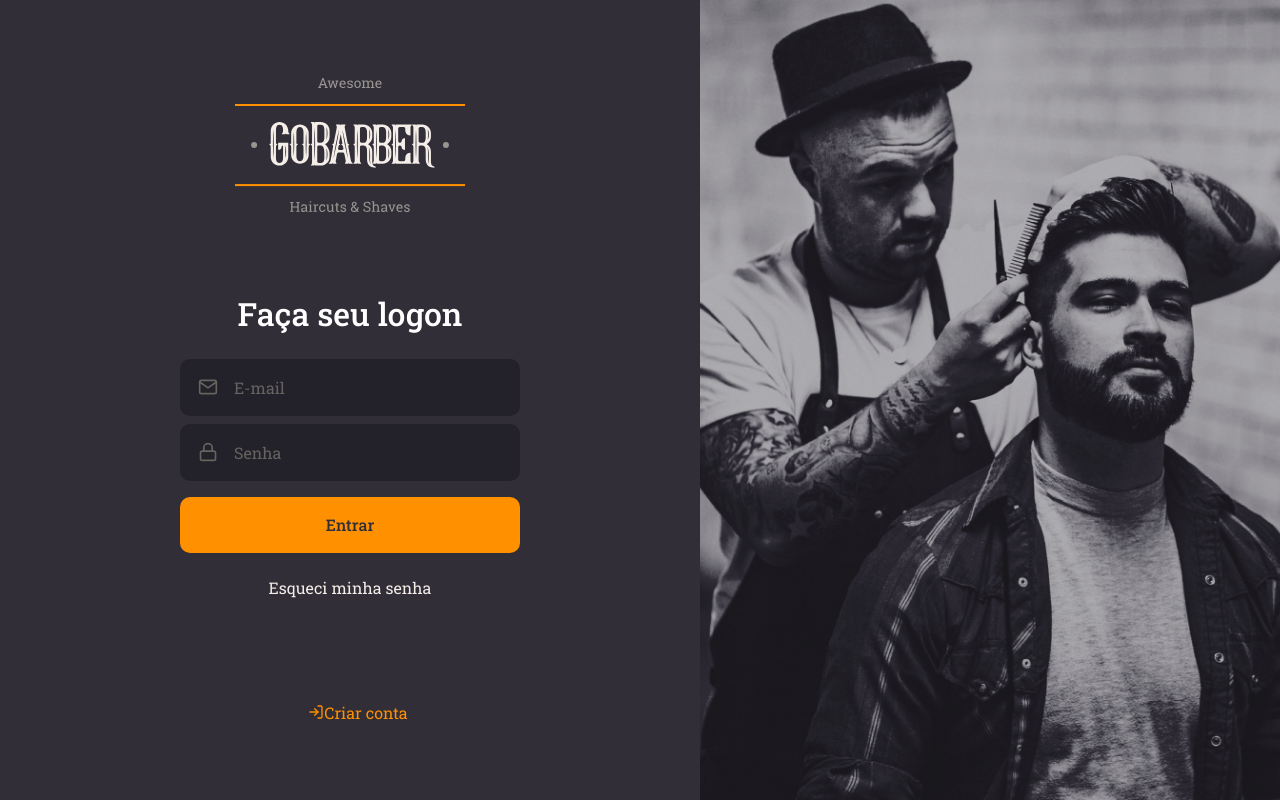
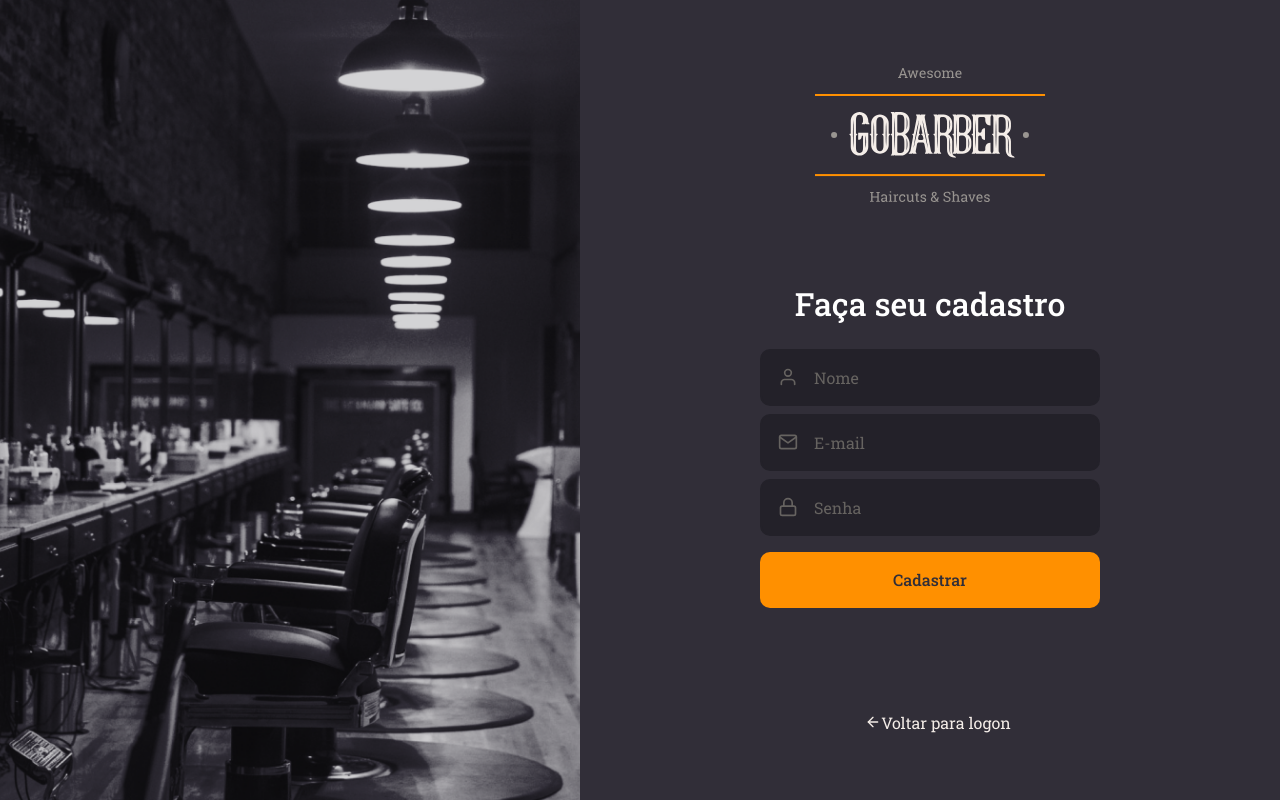
Before and after one commit to leodeomedesse/newGoBarber-reactjs, a React (Create React App) app: page / in a window 1280 px wide. Built offline with nearby package versions, Linux system fonts and the light colour scheme.

Commit message:
adicionada tela de signUp

```diff
--- a/src/App.tsx
+++ b/src/App.tsx
@@ -1,11 +1,12 @@
 import React from 'react';
 
-import SignIn from './pages/SignIn';
+// import SignIn from './pages/SignIn';
+import SignUp from './pages/SignUp';
 import GlobalStyle from './styles/global';
 
 const App: React.FC = () => (
   <>
-    <SignIn />
+    <SignUp />
     <GlobalStyle />
   </>
 );
--- /dev/null
+++ b/src/pages/SignUp/index.tsx
@@ -0,0 +1,39 @@
+import React from 'react';
+import { FiArrowLeft, FiMail, FiUser, FiLock } from 'react-icons/fi';
+
+import logoImg from '../../assets/logo.svg';
+
+import Input from '../../components/Input';
+import Button from '../../components/Button';
+
+import { Conteiner, Content, Background } from './styles';
+
+const SignUp: React.FC = () => (
+  <Conteiner>
+    <Background />
+
+    <Content>
+      <img src={logoImg} alt="GoBarbber" />
+      <form>
+        <h1>Faça seu cadastro</h1>
+
+        <Input name="nome" icon={FiUser} placeholder="Nome" />
+        <Input name="email" icon={FiMail} placeholder="E-mail" />
+        <Input
+          name="password"
+          icon={FiLock}
+          type="password"
+          placeholder="Senha"
+        />
+
+        <Button type="submit">Cadastrar</Button>
+      </form>
+      <a href="login">
+        <FiArrowLeft />
+        Voltar para logon
+      </a>
+    </Content>
+  </Conteiner>
+);
+
+export default SignUp;
--- /dev/null
+++ b/src/pages/SignUp/styles.ts
@@ -0,0 +1,67 @@
+import styled from 'styled-components';
+import { shade } from 'polished';
+
+import signUpBackgroundImg from '../../assets/sign-up-backgrounds.png';
+
+export const Conteiner = styled.div`
+  height: 100vh;
+
+  display: flex;
+  align-items: stretch;
+`;
+
+export const Content = styled.div`
+  display: flex;
+  flex-direction: column;
+  align-items: center;
+
+  place-content: center;
+
+  width: 100%;
+  max-width: 700px;
+
+  form {
+    margin: 80px 0;
+    width: 340px;
+    text-align: center;
+    h1 {
+      margin-bottom: 24px;
+    }
+
+    a {
+      color: #f4ede8;
+      display: block;
+      margin-top: 24px;
+      text-decoration: none;
+      transition: color 0.2s;
+
+      &:hover {
+        color: ${shade(0.2, '#f4ede8')};
+      }
+    }
+  }
+  > a {
+    color: #f4ede8;
+    display: block;
+    margin-top: 24px;
+    text-decoration: none;
+    transition: color 0.2s;
+
+    display: flex;
+    align-items: center;
+
+    svg {
+      margin-left: 16px;
+    }
+
+    &:hover {
+      color: ${shade(0.2, '#f4ede8')};
+    }
+  }
+`;
+
+export const Background = styled.div`
+  flex: 1;
+  background: url(${signUpBackgroundImg}) no-repeat center;
+  background-size: cover;
+`;
```
Also changed, not shown: src/assets/sign-up-backgrounds.png (added).
